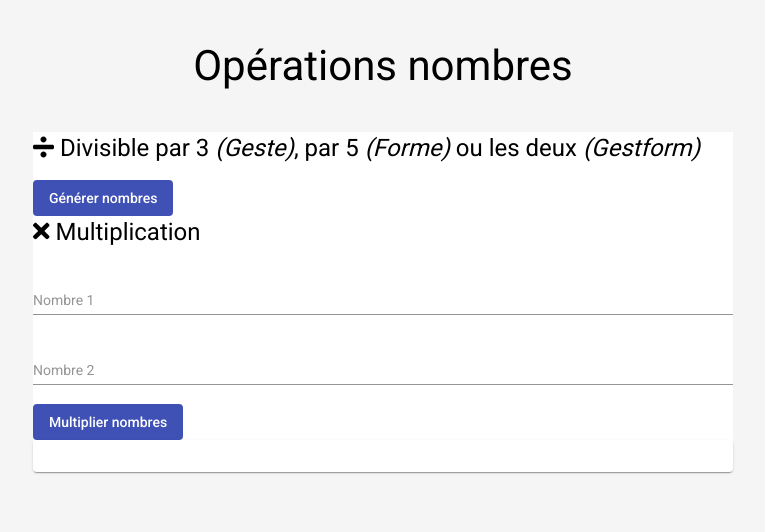
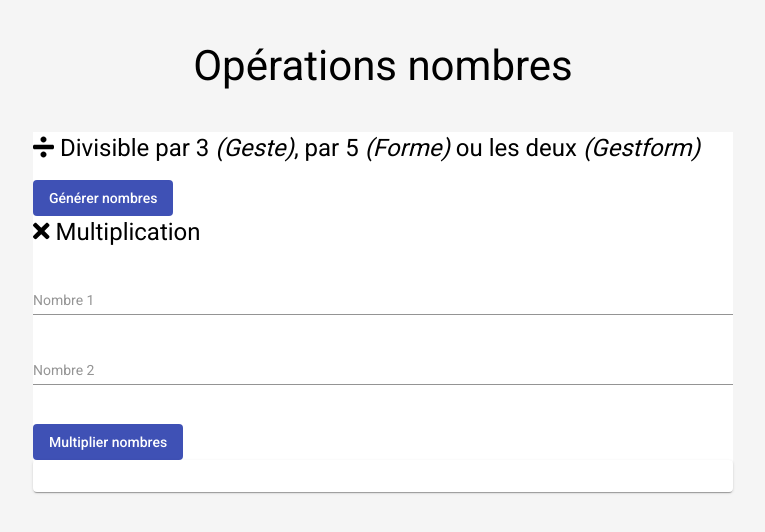
Before and after one commit to JeremD/operations-nombres, an Angular app: page / in a window 1280 px wide. Shown: the top 532 px of the page, without its empty margins (257-1022 px from the left). Built offline with nearby package versions, Linux system fonts and the light colour scheme.

Commit message:
Modification regex number

```diff
--- a/src/app/multiplicatif/multiplicatif.component.css
+++ b/src/app/multiplicatif/multiplicatif.component.css
@@ -13,6 +13,10 @@
   width: 100%;
 }
 
+button {
+  margin-top: 20px;
+}
+
 #resultat {
   text-align: center;
   color: purple;
```
